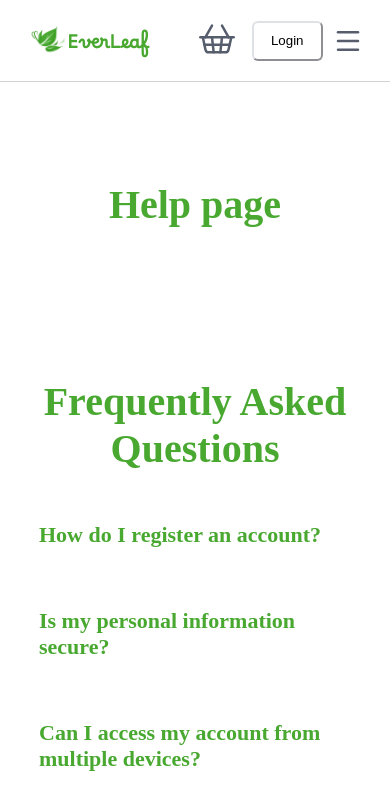
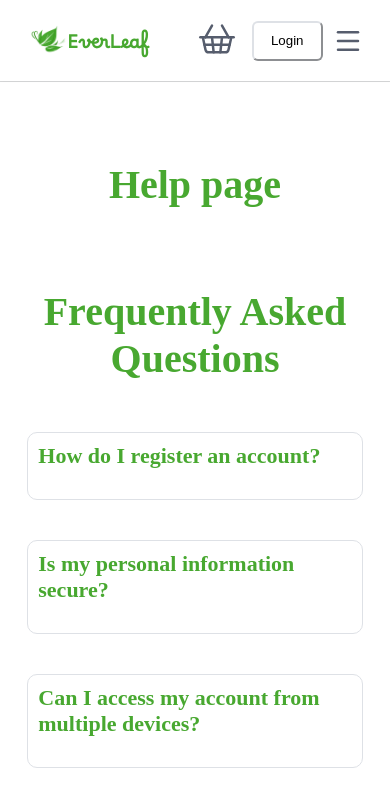
Before and after one commit to Elnaz-Talebi/final-project, a Next.js app in the folder web/: page /help in a window 390 px wide. Shown: the top 808 px of the page. Built offline with nearby package versions, Linux system fonts and the light colour scheme; no server answers.

Commit message:
QA mobile ver and style changes

```diff
--- a/web/src/components/QA/QA.jsx
+++ b/web/src/components/QA/QA.jsx
@@ -102,7 +102,7 @@ export default function QA() {
     <div className={styles.main_container}>
       <h1 className={styles.h1}>Help page</h1>
 
-      <h1 className={styles.h1}>Frequently Asked Questions</h1>
+      <h1 className={styles.h1_frequent}>Frequently Asked Questions</h1>
       {faqs.map((faq, index) => (
         <div key={index} className={styles.section}>
           <h2
--- a/web/src/components/QA/page.module.css
+++ b/web/src/components/QA/page.module.css
@@ -2,7 +2,16 @@
   font-family: Lora;
   font-size: 40px;
   margin-bottom: 30px;
-  margin-top: 100px;
+  margin-top: 80px;
+  color: #48a830ff;
+  text-align: center;
+}
+
+.h1_frequent{
+    font-family: Lora;
+  font-size: 40px;
+  margin-bottom: 30px;
+  margin-top: 30px;
   color: #48a830ff;
   text-align: center;
 }
@@ -12,8 +21,7 @@
   display: flex;
   flex-direction: column;
   gap: 20px;
-  width: 80%;
-  margin: auto;
+  margin: 0px 7%;
 }
 
 .h2 {
@@ -25,6 +33,10 @@
 
 .section {
   margin-bottom: 20px;
+  border: 1px solid  #dee1e6ff;
+  border-radius: 10px;
+  padding: 10px;
+  cursor: pointer;
 }
 
 .question {
@@ -36,6 +48,7 @@
   font-size: 18px;
   margin-top: 8px;
   color: black;
+  font-family: Inter;
 }
 
 .input_section {
@@ -43,7 +56,7 @@
   flex-direction: column;
   gap: 10px;
   margin-bottom: 20px;
-  width: 350px;
+  width: 40vw;
 }
 
 .input_bar,
@@ -56,6 +69,7 @@
   padding: 10px;
   color: black;
   box-sizing: border-box;
+  background-color: white;
 }
 
 .input_bar {
@@ -110,3 +124,9 @@
   font-size: 16px;
   text-align: center;
 }
+
+@media (max-width: 768px) {
+  .input_section{
+    width: 100%;
+  }
+}
```
